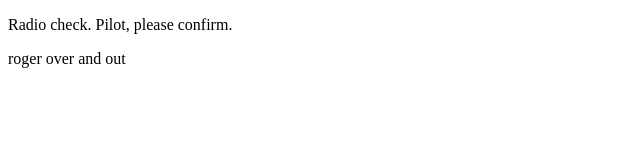
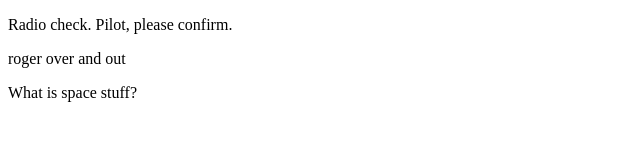
Before and after one commit to IsaacArcos248/comms-log, a plain HTML site: page index.html in a window 1280 px wide. Shown: the whole page, without its empty margins (0-640 px from the left). Drawn offline with Linux system fonts and the light colour scheme.

Commit message:
next stage

```diff
--- a/index.html
+++ b/index.html
@@ -3,5 +3,6 @@
    <body>
       <p>Radio check. Pilot, please confirm.</p>
       <p>roger over and out</p>
+      <p>What is space stuff? </p>
    </body>
 </html>
```
